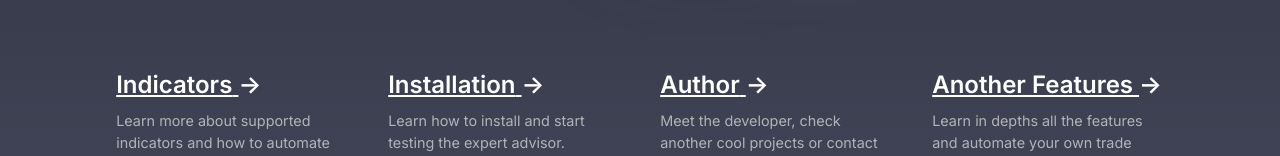
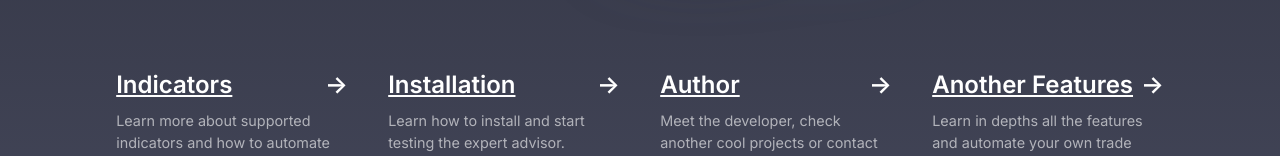
Before and after one commit to ThiDiamondDev/expert-multisignals-docs, a Next.js app: page / in a window 1280 px wide. Shown: the part 512-668 px from the top of the page. Built offline with nearby package versions, Linux system fonts and the light colour scheme.

Commit message:
Align card arrow on right corner.

```diff
--- a/components/CardLink.js
+++ b/components/CardLink.js
@@ -7,7 +7,10 @@ export default function CardLink({ children, title, href }) {
   return (
     <Link href={href} className={styles.card}>
       <h2 className={inter.className}>
-        {title} <span>-&gt;</span>
+        {title}{" "}
+        <div>
+          <span>-&gt;</span>
+        </div>
       </h2>
       <p className={inter.className}>{children}</p>
     </Link>
--- a/styles/Home.module.css
+++ b/styles/Home.module.css
@@ -55,16 +55,19 @@
   transition: background 200ms, border 200ms;
 }
 
-.card span {
-  display: inline-block;
-  transition: transform 200ms;
-}
 
 .card h2 {
   font-weight: 600;
   margin-bottom: 0.7rem;
+  display: flex;
+  justify-content: space-between;
 }
 
+.card span {
+  display: inline-block;
+  transition: transform 200ms;
+  text-decoration : none;
+}
 .card p {
   margin: 0;
   opacity: 0.6;
```
